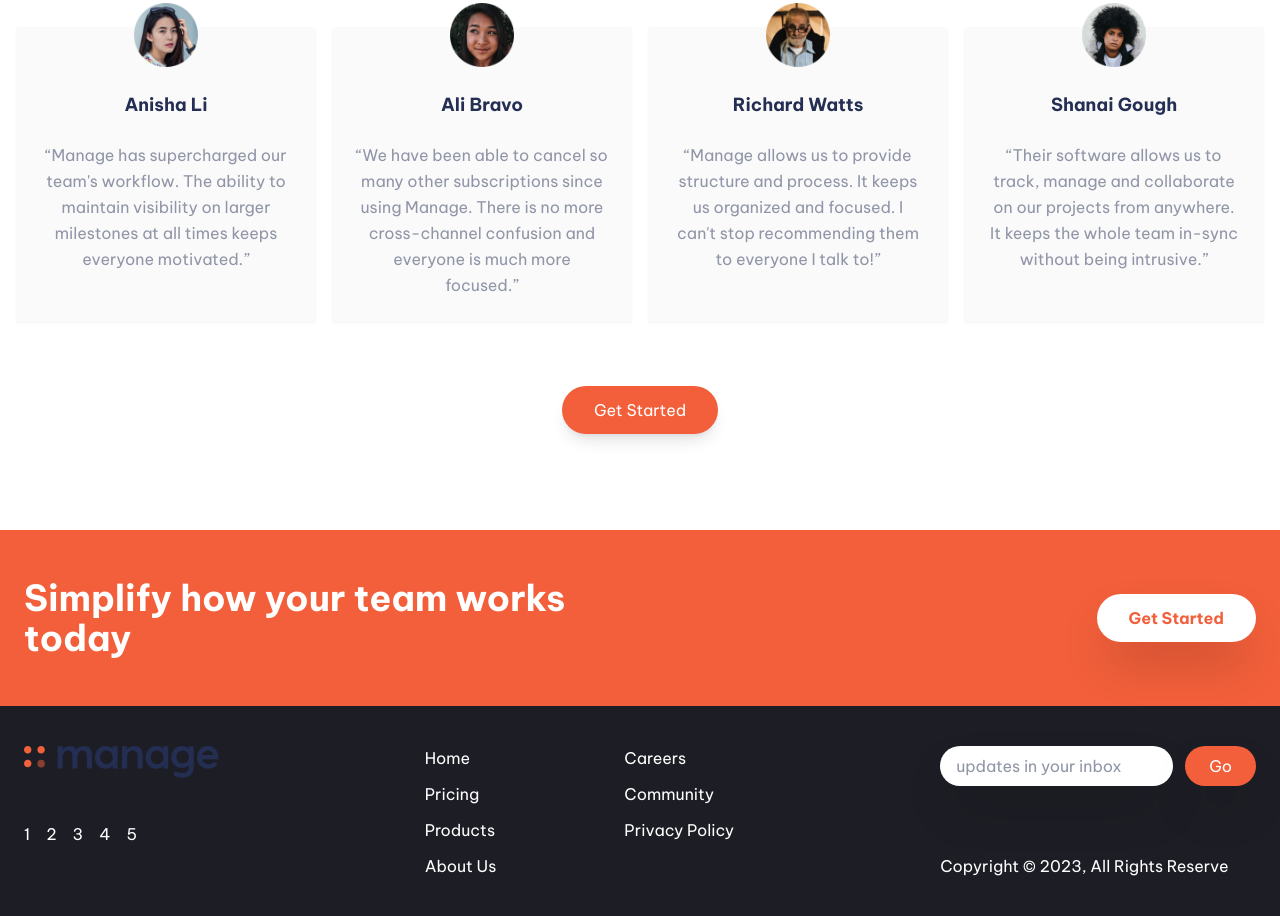
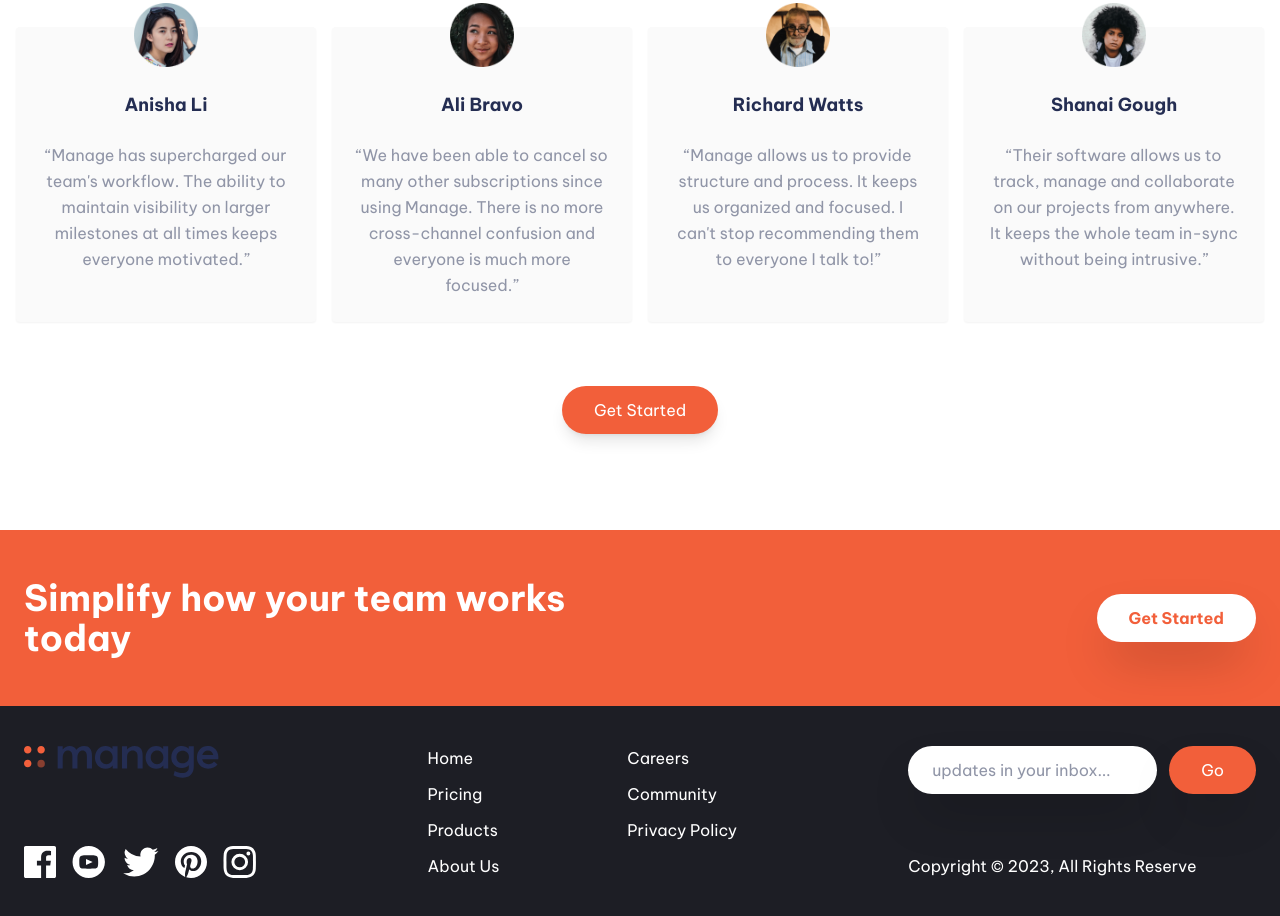
Before and after one commit to theo-pombe/manage-landing-page, a website: page index.html in a window 1280 px wide. Shown: the part 1770-2686 px from the top of the page. Drawn offline with Linux system fonts and the light colour scheme.

Commit message:
fix: add social icon image

```diff
--- a/index.html
+++ b/index.html
@@ -347,13 +347,13 @@
     <!-- FOOTER -->
     <footer class="bg-VeryDarkBlue text-white">
       <div
-        class="container flex flex-col-reverse justify-between px-6 py-10 mx-auto space-y-8 md:flex-row md:space-y-0"
+        class="container flex flex-col-reverse justify-between px-6 py-10 mx-auto space-y-16 md:flex-row md:space-y-0"
       >
         <!-- Logo & Social links -->
         <article
           class="flex flex-col-reverse items-center justify-between space-y-12 md:flex-col md:space-y-0 md:items-start"
         >
-          <div class="mx-auto my-6 text-center md:hidden">
+          <div class="mx-auto my-16 text-center md:hidden">
             <p>Copyright &copy; 2023, All Rights Reserve</p>
           </div>
 
@@ -363,35 +363,30 @@
           </div>
 
           <!-- Social links -->
-          <ul class="flex justify-center space-x-4">
+          <ul class="flex justify-center space-x-10 md:space-x-4">
             <li>
-              <a href="#"
-                >1
-                <img src="./images/icon" alt="" class="h-8" />
+              <a href="#">
+                <img src="./images/icon-facebook.svg" alt="" class="h-8" />
               </a>
             </li>
             <li>
-              <a href="#"
-                >2
-                <img src="./images/icon" alt="" class="h-8" />
+              <a href="#">
+                <img src="./images/icon-youtube.svg" alt="" class="h-8" />
               </a>
             </li>
             <li>
-              <a href="#"
-                >3
-                <img src="./images/icon" alt="" class="h-8" />
+              <a href="#">
+                <img src="./images/icon-twitter.svg" alt="" class="h-8" />
               </a>
             </li>
             <li>
-              <a href="#"
-                >4
-                <img src="./images/icon" alt="" class="h-8" />
+              <a href="#">
+                <img src="./images/icon-pinterest.svg" alt="" class="h-8" />
               </a>
             </li>
             <li>
-              <a href="#"
-                >5
-                <img src="./images/icon" alt="" class="h-8" />
+              <a href="#">
+                <img src="./images/icon-instagram.svg" alt="" class="h-8" />
               </a>
             </li>
           </ul>
@@ -421,12 +416,12 @@
                 type="text"
                 name=""
                 id=""
-                placeholder="updates in your inbox"
-                class="flex-1 rounded-full shadow-2xl focus:outline-none text-black placeholder:text-DarkGrayishBlue px-4 py-2"
+                placeholder="updates in your inbox..."
+                class="flex-1 rounded-full shadow-2xl focus:outline-none text-black placeholder:text-DarkGrayishBlue px-6 py-3"
               />
               <button
                 type="button"
-                class="text-white bg-BrightRed hover:bg-opacity-80 focus:outline-none rounded-full shadow-2xl px-6 py-2"
+                class="text-white bg-BrightRed hover:bg-opacity-80 focus:outline-none rounded-full shadow-2xl px-8 py-3"
               >
                 Go
               </button>
```
Also changed, not shown: dist/css/style.css, images/icon-facebook.svg (added), images/icon-instagram.svg (added), images/icon-pinterest.svg (added), images/icon-twitter.svg (added), images/icon-youtube.svg (added).
